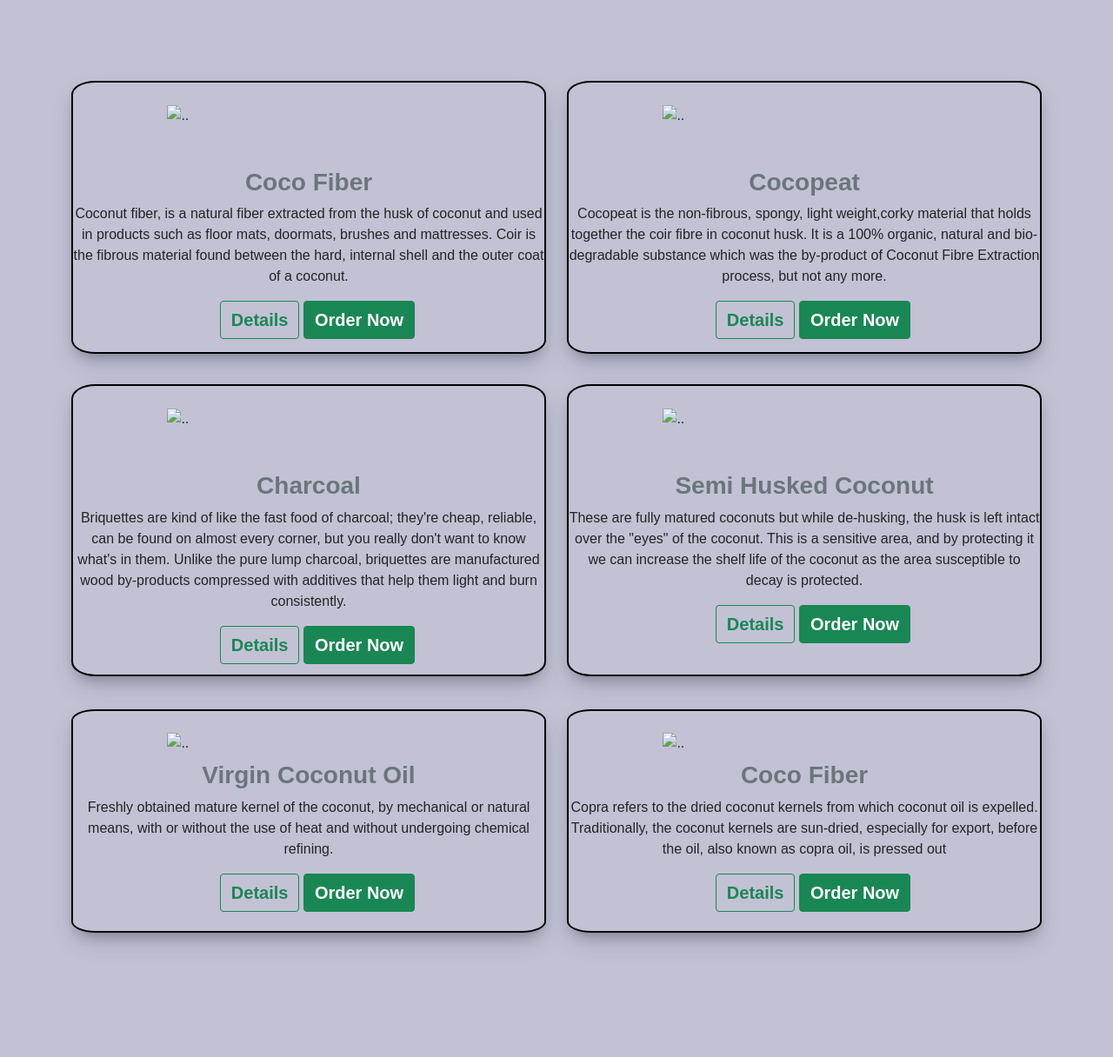
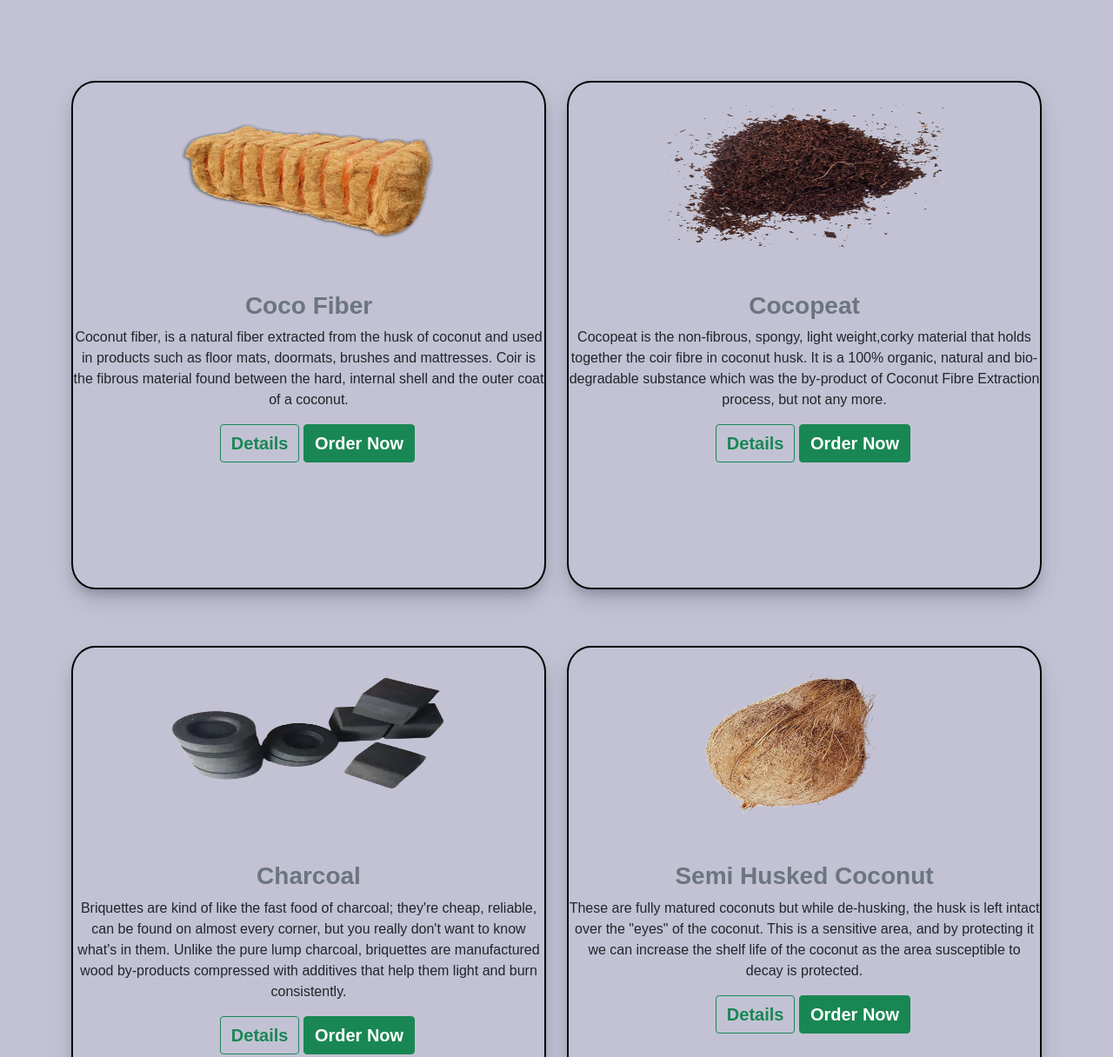
Before and after one commit to Aygoone/New-Coconice, a plain HTML site: page index.html in a window 1280 px wide. Shown: the part 3040-4256 px from the top of the page at 87% size. Drawn offline with nearby package versions, Linux system fonts and the light colour scheme.

Commit message:
Update index.html

```diff
--- a/index.html
+++ b/index.html
@@ -164,7 +164,7 @@
     <div class="row">
       <div class="col-sm-6"style="user-select: auto;">
       <div class="product_kategori">
-        <img src="item/cocofiber.png"  class="text-center" alt=".." style="user-select: auto;">
+        <img src="cocofiber.png"  class="text-center" alt=".." style="user-select: auto;">
           <div class="media-body align-self-center" style="user-select: auto;">
             <h5 class="mt-5 text-secondary text-center fw-bold fs-3" style="user-select: auto;">Coco Fiber</h5>
             <p class="text-center"style="user-select: auto;">Coconut fiber, is a natural fiber extracted
@@ -182,7 +182,7 @@
       </div>
       <div class="col-sm-6"style="user-select: auto;">
         <div class="product_kategori">
-          <img src="item/cocopeat.png" class="align-self-center" alt=".." style="user-select: auto;">
+          <img src="cocopeat.png" class="align-self-center" alt=".." style="user-select: auto;">
             <div class="media-body align-self-center" style="user-select: auto;">
               <h5 class="mt-5 text-secondary text-center fw-bold fs-3" style="user-select: auto;">Cocopeat</h5>
               <p class="text-center"user-select: auto;">Cocopeat is the non-fibrous, spongy, light weight,corky
@@ -199,7 +199,7 @@
     </div>
     <div class="col-sm-6"style="user-select: auto;">
       <div class="product_kategori">
-        <img src="item/charcoal.png" class="align-self-center" alt=".." style="user-select: auto;">
+        <img src="charcoal.png" class="align-self-center" alt=".." style="user-select: auto;">
           <div class="media-body align-self-center" style="user-select: auto;">
             <h5 class="mt-5 text-secondary text-center fw-bold fs-3" style="user-select: auto;">Charcoal</h5>
             <p class="text-center"user-select: auto;">Briquettes are kind of like the fast food of charcoal; they're cheap, reliable,
@@ -215,7 +215,7 @@
   </div>
   <div class="col-sm-6"style="user-select: auto;">
     <div class="product_kategori">
-      <img src="item/husked.png" class="align-self-center" alt=".." style="user-select: auto;">
+      <img src="husked.png" class="align-self-center" alt=".." style="user-select: auto;">
         <div class="media-body align-self-center" style="user-select: auto;">
           <h5 class="mt-5 text-secondary text-center fw-bold fs-3" style="user-select: auto;">Semi Husked Coconut</h5>
           <p class="text-center"user-select: auto;">These are fully matured coconuts but while de-husking,
@@ -231,7 +231,7 @@
 </div>
 <div class="col-sm-6"style="user-select: auto;">
   <div class="product_kategori">
-    <img src="item/virgin.png" class="align-self-center" alt=".." style="user-select: auto;">
+    <img src="virgin.png" class="align-self-center" alt=".." style="user-select: auto;">
       <div class="media-body align-self-center" style="user-select: auto;">
         <h5 class="mt-lg-2 text-secondary text-center fw-bold fs-3" style="user-select: auto;">Virgin Coconut Oil</h5>
         <p class="text-center"user-select: auto;">Freshly obtained mature kernel of the coconut,
@@ -246,7 +246,7 @@
 </div>
 <div class="col-sm-6"style="user-select: auto;">
   <div class="product_kategori">
-    <img src="item/copra.jpeg" class="align-self-center" alt=".." style="user-select: auto;">
+    <img src="copra.jpeg" class="align-self-center" alt=".." style="user-select: auto;">
       <div class="media-body align-self-center" style="user-select: auto;">
         <h5 class="mt-lg-2 text-secondary text-center fw-bold fs-3" style="user-select: auto;">Coco Fiber</h5>
         <p class="text-center"user-select: auto;">Copra refers to the dried coconut kernels from
```
